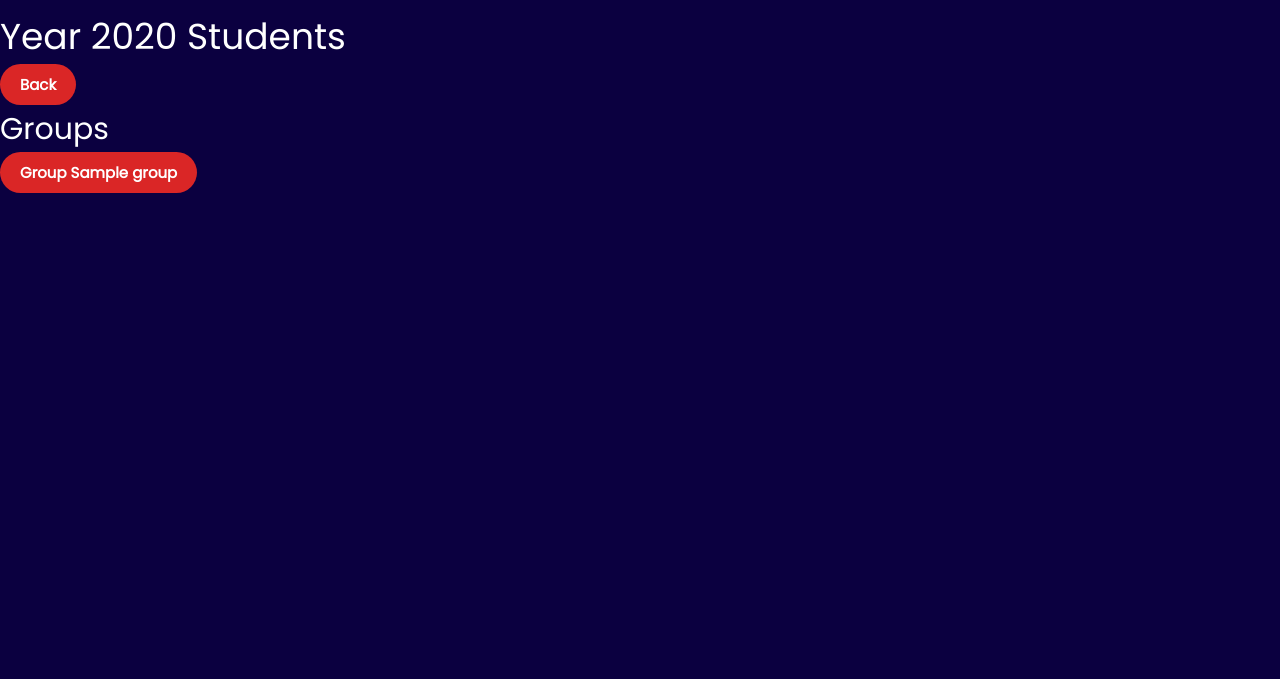
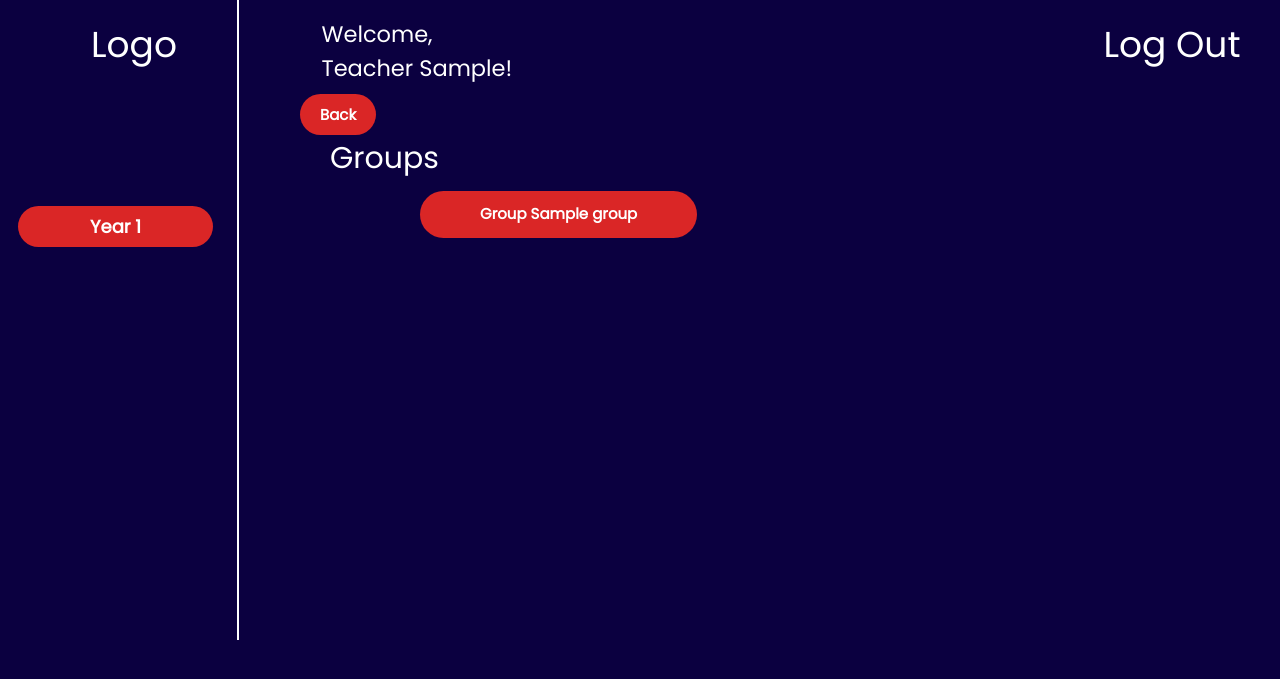
Before and after one commit to AntonDLRC/Student-Management-System, a Flask app: template templates/year_students.html in a window 1280 px wide. Shown: the top 679 px of the page. Run offline with Flask 3, Linux system fonts and the light colour scheme; the template is opened without the code that fills it: most values are stand-ins (such as "Sample title", 1, 10 or a date in 2020).

Commit message:
copied the code from teacher and put it into the year students so they have same navigation and style

```diff
--- a/templates/year_students.html
+++ b/templates/year_students.html
@@ -1,12 +1,47 @@
 {% extends "layout.html" %}
 {% block body %}
 
-<h1>Year {{ year }} Students</h1>
-<a href="/teacher/{{ teacher.id }}" class="btn">Back</a>
 
-<h2>Groups</h2>
-{% for group in groups %}
-    <a href="/teacher/{{ teacher.id }}/year/{{ year }}/group/{{ group[0] }}" class="btn">Group {{ group[1] }}</a>
-{% endfor %}
+<nav class="w3-bar">
+    <div class="w3-bar-item">
+        <div class="logo">
+            <h1> Logo </h1>
+        </div>
+    </div>
+    <div class="w3-bar-item">
+        <div class="welcome-teacher">
+            <h3>Welcome, <br> Teacher {{ teacher.first_name }}!</h3>
+        </div>
+    </div>
+    <div class="teacher-navigation">
+        <h1><a href="/logout" class="w3-bar-item w3-button" >Log Out</a></h1>
+    </div>
+</nav>
+
+<style>
+  html, body {
+    height: auto;
+    overflow: hidden;
+  }
+</style>
+
+<table class="years-table">
+    {% for year in years|unique %}
+    <tr>
+        <td> <a href="/teacher/{{ teacher.id }}/year/{{ year[0] }}" class="btn years-table-btn">Year {{ year[0] }}</a> </td>
+    </tr>
+    {% endfor %}
+</table>
+
+<div class="back-year-students">
+    <a href="/teacher/{{ teacher.id }}" class="btn">Back</a>
+</div>
+
+<div class="groups">
+    <h2> Groups </h2>
+    {% for group in groups %}
+        <a href="/teacher/{{ teacher.id }}/year/{{ year }}/group/{{ group[0] }}" class="btn">Group {{ group[1] }}</a>
+    {% endfor %}
+</div>
 
 {% endblock %}
```
